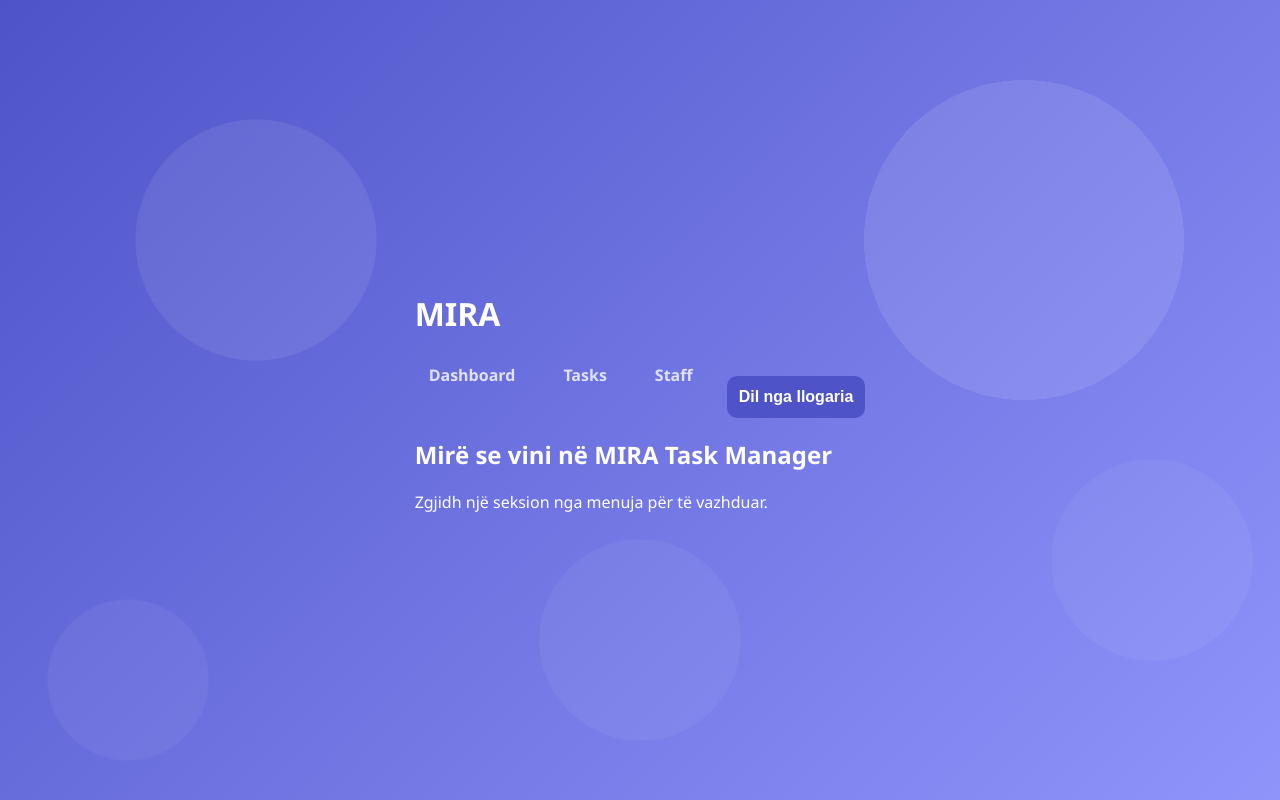
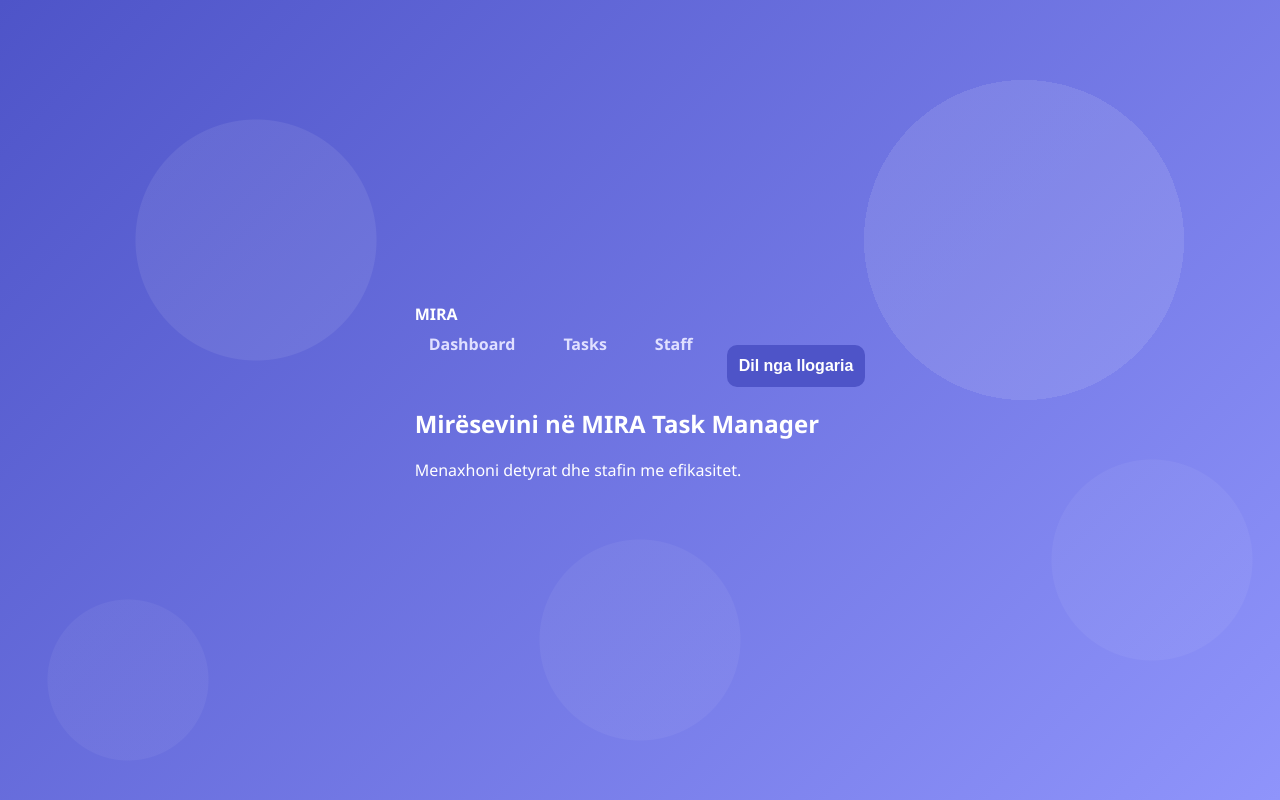
Before and after one commit to edona12/mira-task-manager, a React (Create React App) app in the folder client/: page /homepage in a window 1280 px wide. Built offline with nearby package versions, Linux system fonts and the light colour scheme; sample sign-in values are in the browser's storage.

Commit message:
Fix: Cleaned up MIRA logo styling, updated routing and structure

```diff
--- a/client/src/App.js
+++ b/client/src/App.js
@@ -1,92 +1,4 @@
-// import React, { useState } from 'react';
-// import {
-//   BrowserRouter as Router,
-//   Routes,
-//   Route,
-//   Navigate,
-//   useLocation,
-//   NavLink,
-// } from 'react-router-dom';
-// import LoginForm from './components/LoginForm';
-// import RegisterForm from './components/RegisterForm';
-// import Dashboard from './pages/Dashboard';
-// import Tasks from './pages/Tasks';
-// import Staff from './pages/Staff';
-// import HomePage from './pages/HomePage';
-// import PrivateRoute from './components/PrivateRoute';
-// import AuthContext from './context/AuthContext';
-// import LogoutButton from './components/LogoutButton';
-// import './App.css';
 
-// function AppWrapper() {
-//   const [token, setToken] = useState(localStorage.getItem('token'));
-
-//   return (
-//     <AuthContext.Provider value={{ token, setToken }}>
-//       <Router>
-//         <AppLayout />
-//       </Router>
-//     </AuthContext.Provider>
-//   );
-// }
-
-// function AppLayout() {
-//   const { token } = React.useContext(AuthContext);
-//   const location = useLocation();
-
-//   return (
-//     <div className="App">
-//       <nav>
-//         {!token ? (
-//           <>
-//             <NavLink to="/login" className={({ isActive }) => (isActive ? 'active-link' : '')}>
-//               Login
-//             </NavLink>
-//             <NavLink to="/register" className={({ isActive }) => (isActive ? 'active-link' : '')}>
-//               Register
-//             </NavLink>
-//           </>
-//         ) : (
-//           <>
-//             <NavLink to="/" className={({ isActive }) => (isActive ? 'active-link' : '')}>
-//               Home
-//             </NavLink>
-//             <NavLink to="/dashboard" className={({ isActive }) => (isActive ? 'active-link' : '')}>
-//               Dashboard
-//             </NavLink>
-//             <NavLink to="/tasks" className={({ isActive }) => (isActive ? 'active-link' : '')}>
-//               Tasks
-//             </NavLink>
-//             <NavLink to="/staff" className={({ isActive }) => (isActive ? 'active-link' : '')}>
-//               Staff
-//             </NavLink>
-//             <LogoutButton />
-//           </>
-//         )}
-//       </nav>
-
-//     <Routes>
-//   <Route path="/login" element={!token ? <LoginForm /> : <Navigate to="/homepage" />} />
-//   <Route path="/register" element={!token ? <RegisterForm /> : <Navigate to="/homepage" />} />
-
-//   {/* Layout që ka Header + Outlet */}
-//   <Route path="/homepage" element={<PrivateRoute><HomePage /></PrivateRoute>}>
-//     <Route index element={<Dashboard />} />
-//     <Route path="dashboard" element={<Dashboard />} />
-//     <Route path="tasks" element={<Tasks />} />
-//     <Route path="staff" element={<Staff />} />
-//   </Route>
-
-//   {/* Fallback */}
-//   <Route path="*" element={<Navigate to={token ? "/homepage" : "/login"} />} />
-// </Routes>
-
-
-//     </div>
-//   );
-// }
-
-// export default AppWrapper;
 
 import React, { useState } from 'react';
 import {
@@ -155,12 +67,25 @@ function AppLayout() {
         <Route path="/login" element={!token ? <LoginForm /> : <Navigate to="/homepage" />} />
         <Route path="/register" element={!token ? <RegisterForm /> : <Navigate to="/homepage" />} />
 
-        <Route path="/homepage" element={<PrivateRoute><HomePage /></PrivateRoute>}>
+        {/* <Route path="/homepage" element={<PrivateRoute><HomePage /></PrivateRoute>}>
           <Route index element={<Dashboard />} />
           <Route path="dashboard" element={<Dashboard />} />
           <Route path="tasks" element={<Tasks />} />
           <Route path="staff" element={<Staff />} />
-        </Route>
+        </Route> */}
+        {/* <Route path="/homepage" element={<PrivateRoute><HomePage /></PrivateRoute>} />
+<Route path="/dashboard" element={<PrivateRoute><Dashboard /></PrivateRoute>} />
+<Route path="/tasks" element={<PrivateRoute><Tasks /></PrivateRoute>} />
+<Route path="/staff" element={<PrivateRoute><Staff /></PrivateRoute>} /> */}
+
+
+          <Route path="/homepage" element={<PrivateRoute><HomePage /></PrivateRoute>}>
+  {/* <Route index element={<Dashboard />} /> */}
+  <Route path="dashboard" element={<Dashboard />} />
+  <Route path="tasks" element={<Tasks />} />
+  <Route path="staff" element={<Staff />} />
+</Route>
+
 
         <Route path="*" element={<Navigate to={token ? "/homepage" : "/login"} />} />
       </Routes>
--- a/client/src/components/Header.js
+++ b/client/src/components/Header.js
@@ -1,29 +1,54 @@
 import React from 'react';
-import { NavLink, useNavigate } from 'react-router-dom';
+import { NavLink, Link } from 'react-router-dom';
+
 import LogoutButton from './LogoutButton';
 
 const Header = () => {
-  const navigate = useNavigate();
+  return (
+    <header className="w-full px-8 py-4 flex justify-between items-center bg-gradient-to-r from-indigo-500 to-purple-500 text-white shadow-md z-50">
+      {/* Logo MIRA pa efekt linku */}
+      <Link
+  to="/homepage"
+  className="text-2xl font-bold tracking-wide text-white hover:cursor-pointer hover:opacity-90 no-underline"
+  style={{
+    textDecoration: 'none',
+    color: 'inherit',
+    fontWeight: '700'
+  }}
+>
+  MIRA
+</Link>
 
-  return (
-    <header className="w-full px-8 py-4 flex justify-between items-center text-white z-50">
-      {/* Logo */}
-      <h1
-        onClick={() => navigate('/homepage')}
-        className="text-2xl font-bold cursor-pointer tracking-wide"
-      >
-        MIRA
-      </h1>
+
+
+
+
+
 
       {/* Navigation Links */}
-      <nav className="flex gap-8 text-lg font-medium">
-        <NavLink to="/homepage/dashboard" className="hover:underline transition duration-200">
+      <nav className="flex items-center gap-8 text-lg font-medium">
+        <NavLink
+          to="/homepage/dashboard"
+          className={({ isActive }) =>
+            isActive ? 'underline text-white' : 'hover:underline transition duration-200'
+          }
+        >
           Dashboard
         </NavLink>
-        <NavLink to="/homepage/tasks" className="hover:underline transition duration-200">
+        <NavLink
+          to="/homepage/tasks"
+          className={({ isActive }) =>
+            isActive ? 'underline text-white' : 'hover:underline transition duration-200'
+          }
+        >
           Tasks
         </NavLink>
-        <NavLink to="/homepage/staff" className="hover:underline transition duration-200">
+        <NavLink
+          to="/homepage/staff"
+          className={({ isActive }) =>
+            isActive ? 'underline text-white' : 'hover:underline transition duration-200'
+          }
+        >
           Staff
         </NavLink>
         <LogoutButton />
--- a/client/src/components/LoginForm.js
+++ b/client/src/components/LoginForm.js
@@ -1,12 +1,16 @@
-import React, { useState } from 'react';
+
+
+import React, { useState, useContext } from 'react';
 import axios from 'axios';
 import { useNavigate } from 'react-router-dom';
+import AuthContext from '../context/AuthContext'; // 🟣 importo kontekstin
 
 const LoginForm = () => {
   const [email, setEmail] = useState('');
   const [password, setPassword] = useState('');
   const [message, setMessage] = useState('');
   const navigate = useNavigate();
+  const { setToken } = useContext(AuthContext); // 🟣 përdor kontekstin
 
   const handleSubmit = async (e) => {
     e.preventDefault();
@@ -19,7 +23,9 @@ const LoginForm = () => {
 
       const { token } = response.data;
       localStorage.setItem('token', token);
-      navigate('/dashboard');
+      setToken(token); // ✅ rifresko token-in në React
+      navigate('/homepage'); // ✅ drejto te HomePage
+
     } catch (error) {
       setMessage('Gabim në login: ' + (error.response?.data?.message || error.message));
     }
--- a/client/src/components/RegisterForm.js
+++ b/client/src/components/RegisterForm.js
@@ -9,11 +9,13 @@ const RegisterForm = () => {
   const [message, setMessage] = useState('');
   const navigate = useNavigate();
 
-  // Kontrollo nëse je i kyçur dhe ridrejto në dashboard
+  // Kontrollo nëse je i kyçur
   useEffect(() => {
     const token = localStorage.getItem('token');
     if (token) {
-      navigate('/dashboard');
+      navigate('/homepage'); // ✅ drejt faqes Home
+
+
     }
   }, [navigate]);
 
@@ -30,7 +32,7 @@ const RegisterForm = () => {
       const { token } = response.data;
       localStorage.setItem('token', token); // ruaje token-in pas regjistrimit
       setMessage('Regjistrim me sukses!');
-      setTimeout(() => navigate('/dashboard'), 1000); // redirect pas 1 sek
+      setTimeout(() => navigate('/homepage'), 1000); // redirect pas 1 sek
     } catch (error) {
       setMessage('Gabim në regjistrim: ' + (error.response?.data?.message || error.message));
     }
--- a/client/src/pages/Dashboard.js
+++ b/client/src/pages/Dashboard.js
@@ -1,13 +1,12 @@
 import React from 'react';
-import LogoutButton from '../components/LogoutButton';
 
-function Dashboard() {
+const Dashboard = () => {
   return (
     <div>
-      <h2>Dashboard</h2>
-      <LogoutButton />
+      <h2>Mirësevjen në Dashboard</h2>
+      <p>Kjo është faqja kryesore pas kyçjes.</p>
     </div>
   );
-}
+};
 
 export default Dashboard;
--- a/client/src/pages/HomePage.js
+++ b/client/src/pages/HomePage.js
@@ -1,45 +1,26 @@
-// import React from 'react';
-// import Header from '../components/Header';
-// import { Outlet } from 'react-router-dom';
 
-// const HomePage = () => {
-//   return (
-//     <>
-//       <Header />
-//       <div className="content">
-//         <Outlet />
-//       </div>
-//     </>
-//   );
-// };
-
-// export default HomePage;
 
 import React from 'react';
-import Header from '../components/Header';
 import { Outlet, useLocation } from 'react-router-dom';
+import Header from '../components/Header'; // <-- Shto këtë nëse nuk e ke
 
 const HomePage = () => {
   const location = useLocation();
-
-  const isBasePath = location.pathname === "/homepage";
+  const isHomeRoot = location.pathname === '/homepage';
 
   return (
-    <>
-      <Header />
-      <div className="content px-6 py-10">
-        {isBasePath ? (
-          <div className="text-center">
-            <h2 className="text-3xl font-bold">Mirë se vini në MIRA Task Manager</h2>
-            <p className="mt-4 text-lg text-gray-700">
-              Zgjidh një seksion nga menuja për të vazhduar.
-            </p>
-          </div>
-        ) : (
-          <Outlet />
-        )}
-      </div>
-    </>
+    <div className="min-h-screen bg-gradient-to-r from-indigo-500 to-purple-500 text-white p-10">
+      <Header /> {/* <-- Shto këtë që të shfaqet Header-i */}
+
+      {isHomeRoot && (
+        <div className="text-center mt-24">
+          <h2 className="text-4xl font-bold mb-4">Mirësevini në MIRA Task Manager</h2>
+          <p className="text-md">Menaxhoni detyrat dhe stafin me efikasitet.</p>
+        </div>
+      )}
+
+      <Outlet />
+    </div>
   );
 };
 
--- a/client/src/pages/Staff.js
+++ b/client/src/pages/Staff.js
@@ -1,7 +1,15 @@
-// import React from 'react';
+// src/pages/Staff.js
+import React from 'react';
+console.log("Staff page loaded!");
 
-// function Staff() {
-//   return <h2>Staff Page</h2>;
-// }
 
-// export default Staff;
+const Staff = () => {
+  return (
+    <div>
+      <h2>Faqja Staff</h2>
+      <p>Këtu do shfaqet lista e stafit dhe detajet për secilin.</p>
+    </div>
+  );
+};
+
+export default Staff;
--- /dev/null
+++ b/client/src/pages/Tasks.js
@@ -0,0 +1,12 @@
+import React from 'react';
+
+const Tasks = () => {
+  return (
+    <div>
+      <h2>Faqja Tasks</h2>
+      <p>Këtu do shfaqen dhe menaxhohen detyrat.</p>
+    </div>
+  );
+};
+
+export default Tasks;
```
Also changed, not shown: client/src/pages/Home.js (deleted, +0 -12 lines), client/src/pages/Task.js (deleted, +0 -7 lines).
